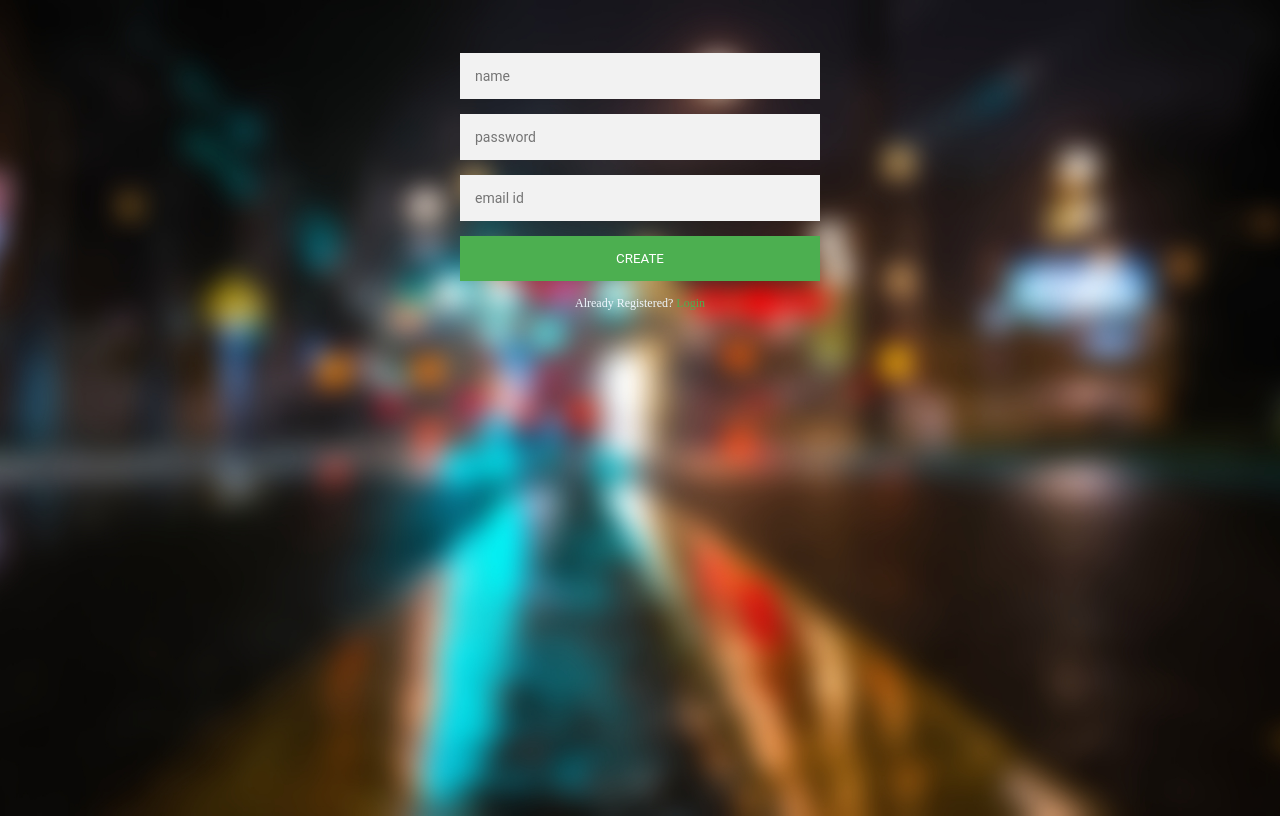
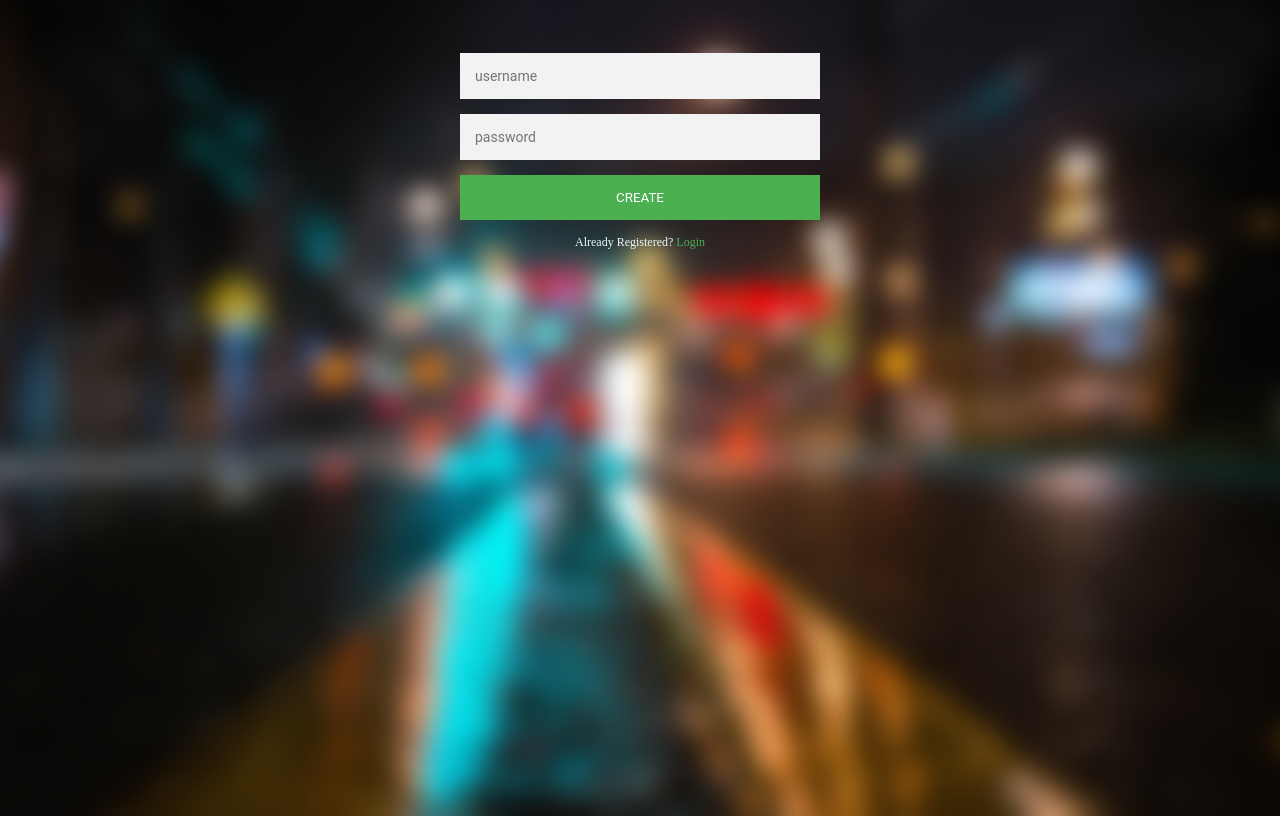
Before and after one commit to Fractali/CSImageEdit, a plain HTML site: page public/views/form.html in a window 1280 px wide. Both pictures are taken after a click on the link "Register". Drawn offline with nearby package versions, Linux system fonts and the light colour scheme; files that its build step writes are made by us from their sources; files whose address does not match are found by name.

Commit message:
Update form.html

```diff
--- a/public/views/form.html
+++ b/public/views/form.html
@@ -9,15 +9,14 @@
   <div calss="Login-Page">
     <div class="form">
       <form class="register-form">
-        <input type="text" placeholder="name"/>
+        <input type="text" placeholder="username"/>
            <input type="text" placeholder="password"/>
-            <input type="text" placeholder="email id"/>
             <button>Create</button>
             <p class="message"> Already Registered? <a href="#">Login</a>
             </p>
           </form>
           <form class="Login-form">
-            <input type="text" placeholder="user name"/>
+            <input type="text" placeholder="username"/>
              <input type="password" placeholder="password"/>
 
 
```
